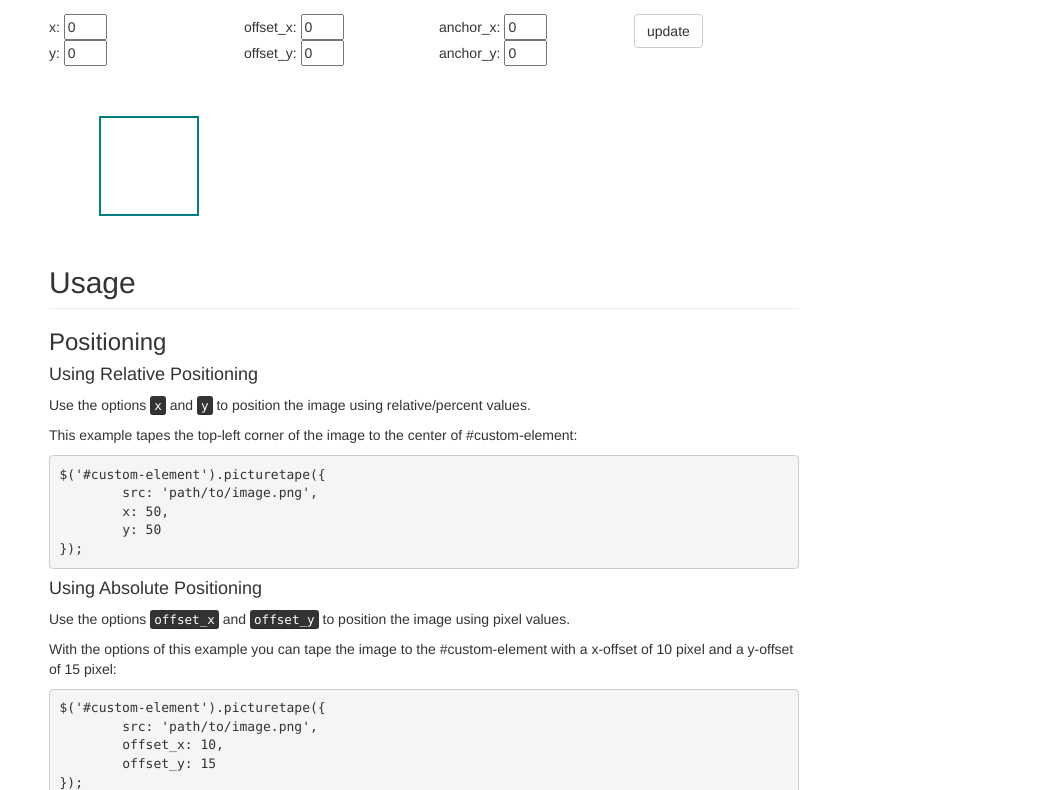
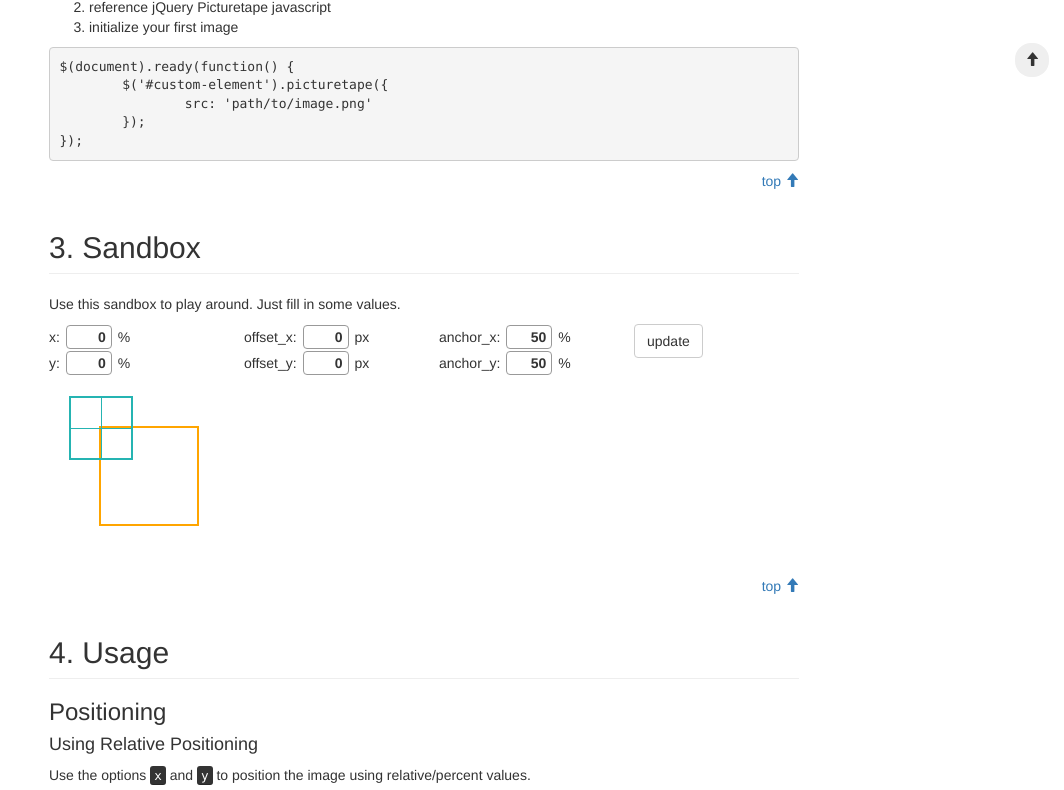
Before and after one commit to triggercode/jquery-picturetape, a website: page index.html in a window 1280 px wide. Shown: the part 708-1498 px from the top of the page, without its empty margins (216-1280 px from the left). Drawn offline with nearby package versions, Linux system fonts and the light colour scheme.

Commit message:
documentation updated

```diff
--- a/index.html
+++ b/index.html
@@ -11,10 +11,27 @@
 
     <style>
 		#sandbox-dummy {
-			border: 2px solid teal;
+			border: 2px solid orange;
 			height: 100px;
 			width: 100px;
 			margin: 50px;
+		}
+		input[type=text] {
+			border: 1px solid #999;
+			border-radius: 4px;
+			margin: 1px 2px;
+			text-align: right;
+			color: #333;
+			font-weight: bold;
+			padding: 1px 5px;
+		}
+		#to-top {
+			border-radius: 16px;
+			padding-left: 9px;
+			padding-right: 9px;
+			position: fixed;
+			bottom: 15px;
+			right: 15px;
 		}
     </style>
 
@@ -26,6 +43,7 @@
     <![endif]-->
   </head>
   <body>
+  	<button href="#" id="to-top" class="btn btn-inverse"><span class="glyphicon glyphicon-arrow-up"></span></button>
     <div class="container">
     	<div class="row">
     		<div class="col-sm-8 col-sm-offset-2">
@@ -33,12 +51,20 @@
     			<div class="page-header">
     			  <h1>jQuery Picturetape<br><small>Tape your pictures to any DOM element.</small></h1>
     			</div>
+    			<!-- NAVIGATION -->
+    			<ul class="nav">
+    				<li><a href="#introduction">1. Introduction</a></li>
+    				<li><a href="#quickstart">2. Quickstart</a></li>
+    				<li><a href="#sandbox">3. Sandbox</a></li>
+    				<li><a href="#usage">4. Usage</a></li>
+    				<li><a href="#api-reference">5. API Reference</a></li>
+    			</ul>
 				<!-- INTRODUCTION -->
     			<div id="introduction">
-    				<h2 class="page-header">Introduction</h2>
+    				<h2 class="page-header">1. Introduction</h2>
     				<p>
     					From time to time designers might want you to add images to your website. But they want to add them to the oddest places - at least you think so. There is nothing wrong with
-    					the place the pictures shall be added, but you know that with pure HTML/CSS the positioning might become hard. This is why we created <strong>Picturetape</strong>.
+    					the place the pictures shall be added, but you know that with pure HTML/CSS the positioning might be very hard. This is why we created <strong>Picturetape</strong>.
     				</p>
     				<p>
     					<strong>With Picturetape you can tape your pictures to any DOM element in a very flexible way.</strong>
@@ -46,7 +72,7 @@
     			</div>
 				<!-- QUICKSTART -->
     			<div id="quickstart">
-    				<h2 class="page-header">Quickstart</h2>
+    				<h2 class="page-header">2. Quickstart</h2>
     				<ol>
     					<li>reference the jQuery javascript</li>
     					<li>reference jQuery Picturetape javascript</li>
@@ -61,19 +87,20 @@ $(document).ready(function() {
     			</div>
     			<!-- SANDBOX -->
     			<div id="sandbox">
-    				<h2 class="page-header">Sandbox</h2>
+    				<h2 class="page-header">3. Sandbox</h2>
+    				<p>Use this sandbox to play around. Just fill in some values.</p>
     				<div class="row">
     					<div class="col-sm-3">
-		    				x: <input id="x" type="text" size="2" value="0"><br>
-		    				y: <input id="y" type="text" size="2" value="0">
+		    				x: <input id="x" type="text" size="2" value="0"> %<br>
+		    				y: <input id="y" type="text" size="2" value="0"> %
 	    				</div>
 	    				<div class="col-sm-3">
-		    				offset_x: <input id="offset_x" type="text" size="2" value="0"><br>
-		    				offset_y: <input id="offset_y" type="text" size="2" value="0">
+		    				offset_x: <input id="offset_x" type="text" size="2" value="0"> px<br>
+		    				offset_y: <input id="offset_y" type="text" size="2" value="0"> px
 	    				</div>
 	    				<div class="col-sm-3">
-		    				anchor_x: <input id="anchor_x" type="text" size="2" value="0"><br>
-		    				anchor_y: <input id="anchor_y" type="text" size="2" value="0">
+		    				anchor_x: <input id="anchor_x" type="text" size="2" value="50" > %<br>
+		    				anchor_y: <input id="anchor_y" type="text" size="2" value="50"> %
 	    				</div>
 	    				<div class="col-sm-3">
 		    				<button class="btn btn-default" id="update">update</button>
@@ -85,7 +112,7 @@ $(document).ready(function() {
     			</div>
     			<!-- EXAMPLES -->
     			<div id="usage">
-    				<h2 class="page-header">Usage</h2>
+    				<h2 class="page-header">4. Usage</h2>
 					<h3>Positioning</h3>
 					<h4>Using Relative Positioning</h4>
 					<p>
@@ -148,7 +175,7 @@ $('#custom-element').picturetape({
     			</div>
 				<!-- REFERENCE -->
 				<div id="api-reference">
-					<h2 class="page-header">API Reference</h2>
+					<h2 class="page-header">5. API Reference</h2>
 					<h3>Function</h3>
 <pre>
 $(selector).picturetape(options);
@@ -207,11 +234,8 @@ $(selector).picturetape(options);
 	<script src="dist/jquery-picturetape.js"></script>
 
 	<script>
-
-		$(document).ready(function() {
-			$('#update').on('click', function() {
+		function update() {
 			$('#sandbox-dummy').empty()
-				console.log($('#anchor_x').val());
 			$('#sandbox-dummy').picturetape({
 				src: 'tests/images/test.png',
 				x: $('#x').val(),
@@ -221,6 +245,22 @@ $(selector).picturetape(options);
 				anchor_x: $('#anchor_x').val(),
 				anchor_y: $('#anchor_y').val()
 			});
+		}
+
+		$(document).ready(function() {
+			update();
+			$('#update').on('click', update);
+			$('input').on('focusout', update);
+			$('input').on('keyup', function(e) {
+				if (e.keyCode == 13)
+					update();
+			});
+			$('h2').each(function(idx, el) {
+				if (idx > 0)
+					$('<div class="text-right"><a href="#">top <span class="glyphicon glyphicon-arrow-up"></span></a></div>').insertBefore(el);
+			});
+			$('#to-top').on('click', function() {
+				$('body').animate({scrollTop: 0}, 500);
 			});
 		});
 
```
Lines whose indentation alone changed are shown as unchanged.
